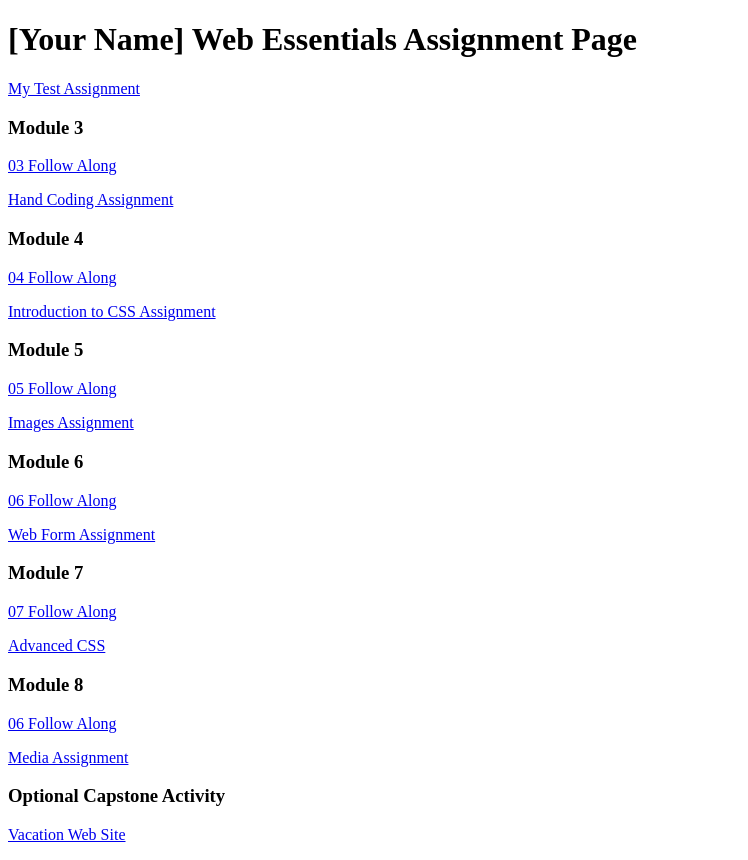
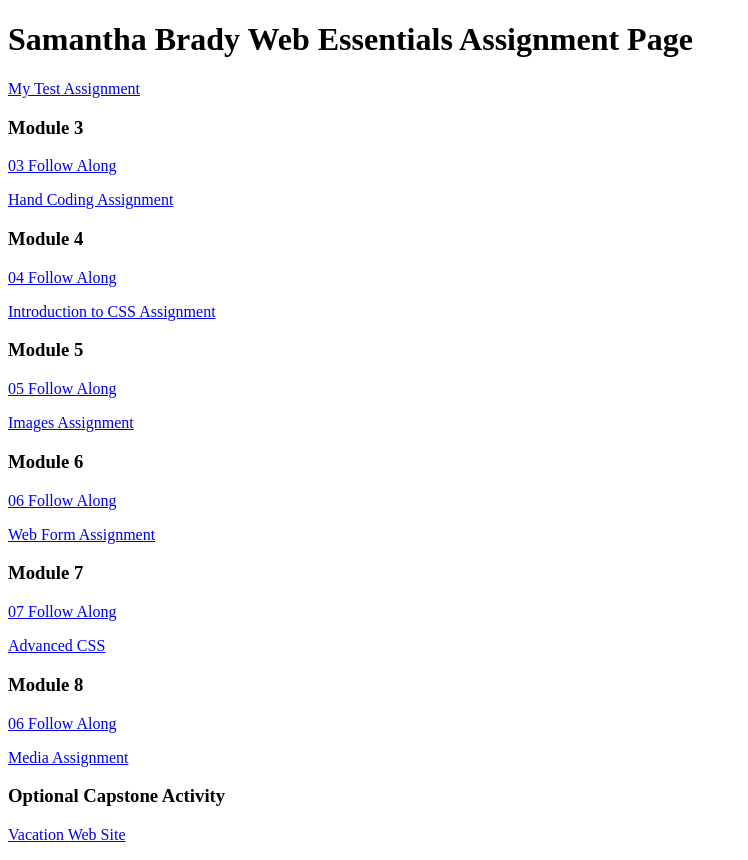
Before and after one commit to SamanthaBrady1600/dwdd1600, a plain HTML site: page index.html in a window 1280 px wide. Shown: the whole page, without its empty margins (0-748 px from the left). Drawn offline with Linux system fonts and the light colour scheme.

Commit message:
updated my name

```diff
--- a/index.html
+++ b/index.html
@@ -6,7 +6,7 @@
 		<title>dwdd 1600 assignment list page</title>
 	</head>
 	<body>
-		<h1>[Your Name] Web Essentials Assignment Page</h1>
+		<h1>Samantha Brady Web Essentials Assignment Page</h1>
 		<p><a href="01test">My Test Assignment</a></p>
 
 		<h3>Module 3</h3>
```
